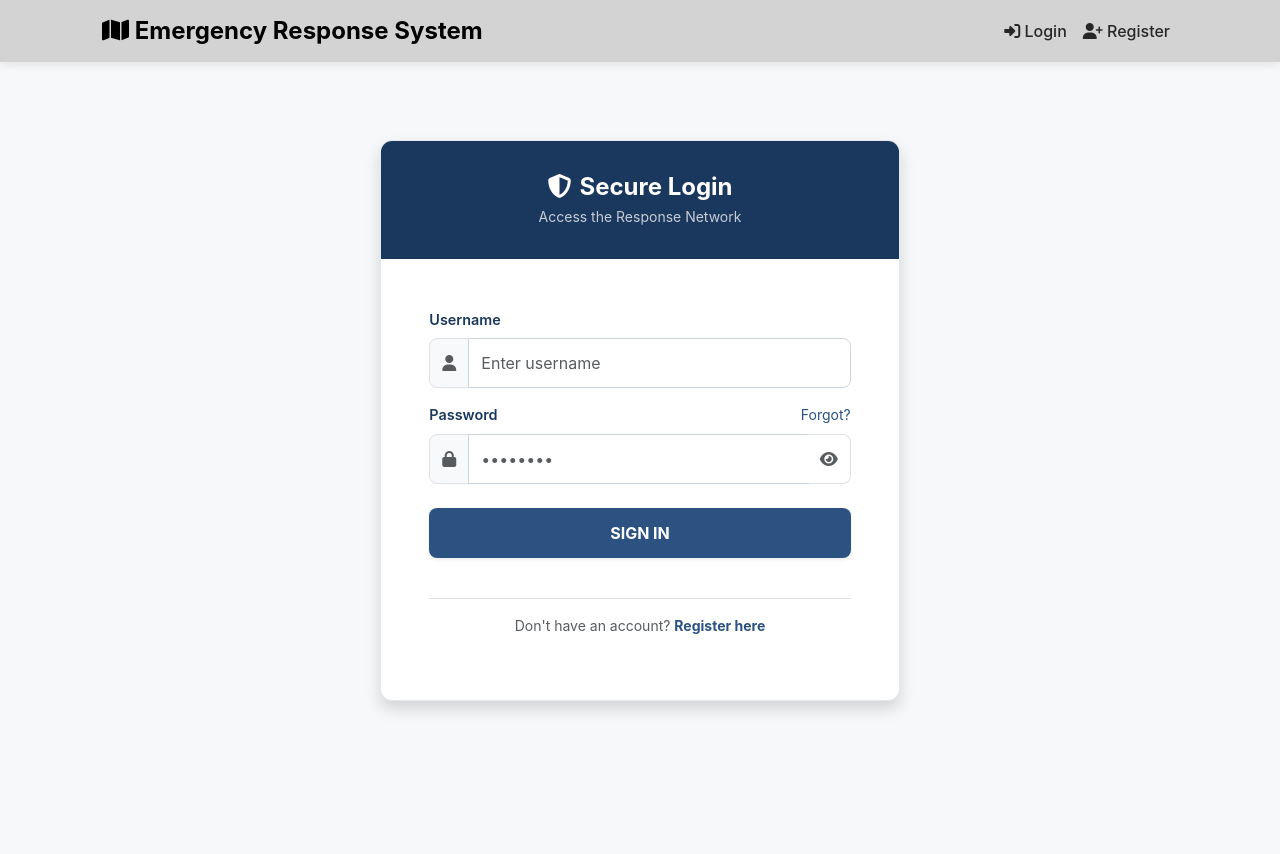
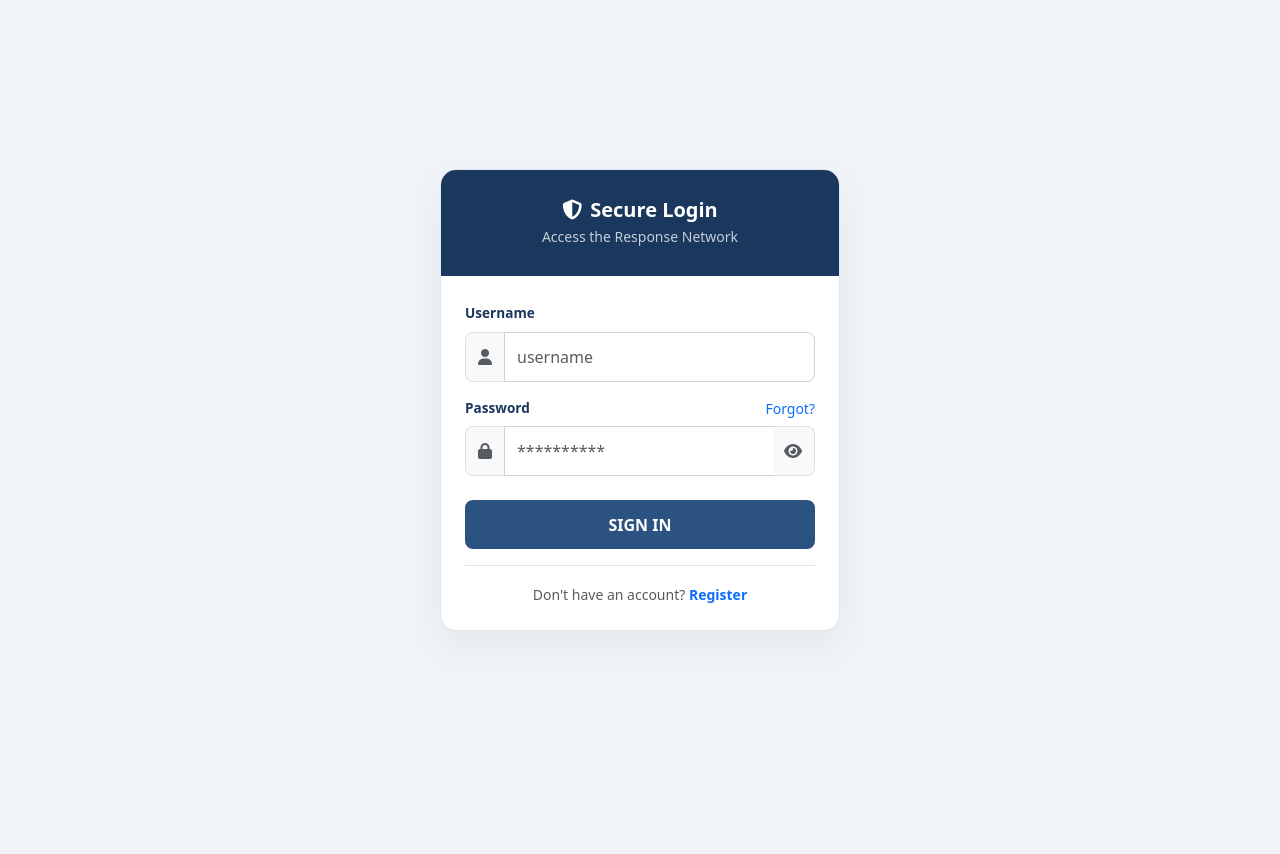
Before and after one commit to millenium-l/Emergency-response, a Django app: page /accounts/login/ in a window 1280 px wide. After the commit the page ends 631 px from the top, so only its background shows below. Run offline with Django 5.2, Linux system fonts and the light colour scheme; parts of the project's set-up code (start-up, migrations or seed data) failed here and were passed over; some libraries are stand-ins or nearby versions.

Commit message:
changed the login ui to be more responsive

```diff
--- a/emergencyresponse_pr/templates/templates/login.html
+++ b/emergencyresponse_pr/templates/templates/login.html
@@ -1,9 +1,17 @@
-{% extends 'base.html' %}
-{% load static %}
+<!DOCTYPE html>
+<html lang="en">
+<head>
+    <meta charset="UTF-8">
+    <meta name="viewport" content="width=device-width, initial-scale=1.0">
 
-{% block title %}Login - Emergency Response System{% endblock %}
+    <!-- Bootstrap -->
+    <link href="https://cdn.jsdelivr.net/npm/bootstrap@5.3.3/dist/css/bootstrap.min.css" rel="stylesheet">
 
-{% block content %}
+    <!-- Font Awesome -->
+    <link href="https://cdnjs.cloudflare.com/ajax/libs/font-awesome/6.5.0/css/all.min.css" rel="stylesheet">
+
+    <title>Login</title>
+
     <style>
         :root {
             --primary-navy: #1a375d;
@@ -11,23 +19,33 @@
             --border-light: #e2e8f0;
         }
 
+        body {
+            min-height: 100vh;
+            display: flex;
+            justify-content: center;
+            align-items: center;
+            background-color: #f0f4f8;
+        }
+
         .login-card {
+            width: 100%;
+            max-width: 400px;
             border: 1px solid var(--border-light);
-        border-radius: 12px;
-        box-shadow: 0 10px 25px rgba(0, 0, 0, 0.05);
+            border-radius: 16px;
+            box-shadow: 0 15px 35px rgba(0, 0, 0, 0.05);
             background: white;
             overflow: hidden;
         }
 
         .login-header {
-        background-color: var(--primary-navy) !important;
-        padding: 2rem;
+            background-color: var(--primary-navy);
+            padding: 1.8rem;
         }
 
         .form-label {
             font-weight: 600;
             color: var(--primary-navy);
-        font-size: 0.9rem;
+            font-size: 0.85rem;
         }
 
         .input-group-text {
@@ -41,7 +59,6 @@
             border: 1px solid #cbd5e0;
         }
 
-    /* Fixed the password toggle button layout */
         .password-toggle {
             cursor: pointer;
             border-radius: 0 8px 8px 0 !important;
@@ -54,28 +71,41 @@
             padding: 0.8rem;
             border-radius: 8px;
             font-weight: bold;
-        transition: all 0.3s;
         }
 
         .btn-login:hover {
             background-color: var(--primary-navy);
-        color: white;
-        transform: translateY(-1px);
+        }
+
+        /* Mobile tweaks */
+        @media (max-width: 576px) {
+            body {
+                padding: 1rem;
+                align-items: center;
+            }
+
+            .login-card {
+                margin-top: 2rem;
+                border-radius: 12px;
+            }
         }
     </style>
+</head>
 
-<div class="row justify-content-center py-5">
-    <div class="col-md-6 col-lg-5">
-        <div class="card login-card shadow">
-            <div class="card-header login-header text-white text-center border-0">
-                <h4 class="mb-1 fw-bold"><i class="fas fa-shield-alt me-2"></i>Secure Login</h4>
+<body>
+
+<div class="login-card ">
+    <div class="login-header text-white text-center">
+        <h5 class="mb-1 fw-bold">
+            <i class="fas fa-shield-alt me-2"></i>Secure Login
+        </h5>
         <p class="mb-0 small opacity-75">Access the Response Network</p>
     </div>
 
-            <div class="card-body p-4 p-md-5">
+    <div class="p-4">
         {% if error %}
-                    <div class="alert alert-danger small py-2 d-flex align-items-center">
-                        <i class="fas fa-exclamation-circle me-2"></i> {{ error }}
+        <div class="alert alert-danger small py-2">
+            {{ error }}
         </div>
         {% endif %}
 
@@ -83,39 +113,44 @@
             {% csrf_token %}
 
             <div class="mb-3">
-                        <label for="username" class="form-label">Username</label>
+                <label class="form-label">Username</label>
                 <div class="input-group">
-                            <span class="input-group-text"><i class="fas fa-user text-muted"></i></span>
-                            <input type="text" class="form-control" id="username" name="username" placeholder="Enter username" required>
+                    <span class="input-group-text">
+                        <i class="fas fa-user text-muted"></i>
+                    </span>
+                    <input type="text" class="form-control" placeholder="username" name="username" required>
                 </div>
             </div>
 
             <div class="mb-4">
                 <div class="d-flex justify-content-between">
-                            <label for="password_field" class="form-label">Password</label>
-                            <a href="#" class="small text-decoration-none" style="color: var(--accent-blue);">Forgot?</a>
+                    <label class="form-label">Password</label>
+                    <a href="#" class="small text-decoration-none text-primary">Forgot?</a>
                 </div>
+
                 <div class="input-group">
-                            <span class="input-group-text"><i class="fas fa-lock text-muted"></i></span>
-                            <input type="password" class="form-control border-end-0" id="password_field" name="password" placeholder="••••••••" required>
-                            <span class="input-group-text bg-white border-start-0 password-toggle" onclick="togglePassword('password_field')">
+                    <span class="input-group-text">
+                        <i class="fas fa-lock text-muted"></i>
+                    </span>
+                    <input type="password" class="form-control border-end-0" id="password_field" placeholder="**********" name="password" required>
+
+                    <span class="input-group-text bg-remote border-start-0 password-toggle"
+                          onclick="togglePassword('password_field')">
                         <i class="fas fa-eye text-muted" id="toggleIcon_password_field"></i>
                     </span>
                 </div>
             </div>
 
-                    <button type="submit" class="btn btn-login w-100 shadow-sm mb-3">
+            <button type="submit" class="btn btn-login w-100 mb-3">
                 SIGN IN
             </button>
         </form>
 
-                <div class="mt-4 pt-3 border-top text-center">
-                    <p class="text-muted small">
+        <div class="text-center pt-3 border-top">
+            <small class="text-muted">
                 Don't have an account?
-                        <a href="{% url 'register' %}" class="text-decoration-none fw-bold" style="color: var(--accent-blue);">Register here</a>
-                    </p>
-                </div>
-            </div>
+                <a href="{% url 'register' %}" class="fw-bold text-decoration-none">Register</a>
+            </small>
         </div>
     </div>
 </div>
@@ -127,7 +162,6 @@
 
     if (input.type === "password") {
         input.type = "text";
-            // Switched to FontAwesome to match your other icons
         icon.classList.replace('fa-eye', 'fa-eye-slash');
     } else {
         input.type = "password";
@@ -135,4 +169,6 @@
     }
 }
 </script>
-{% endblock %}
+
+</body>
+</html>
```
Also changed, not shown: emergencyresponse_pr/templates/templates/register.html (+17 -5 lines). Lines whose indentation alone changed are shown as unchanged.
